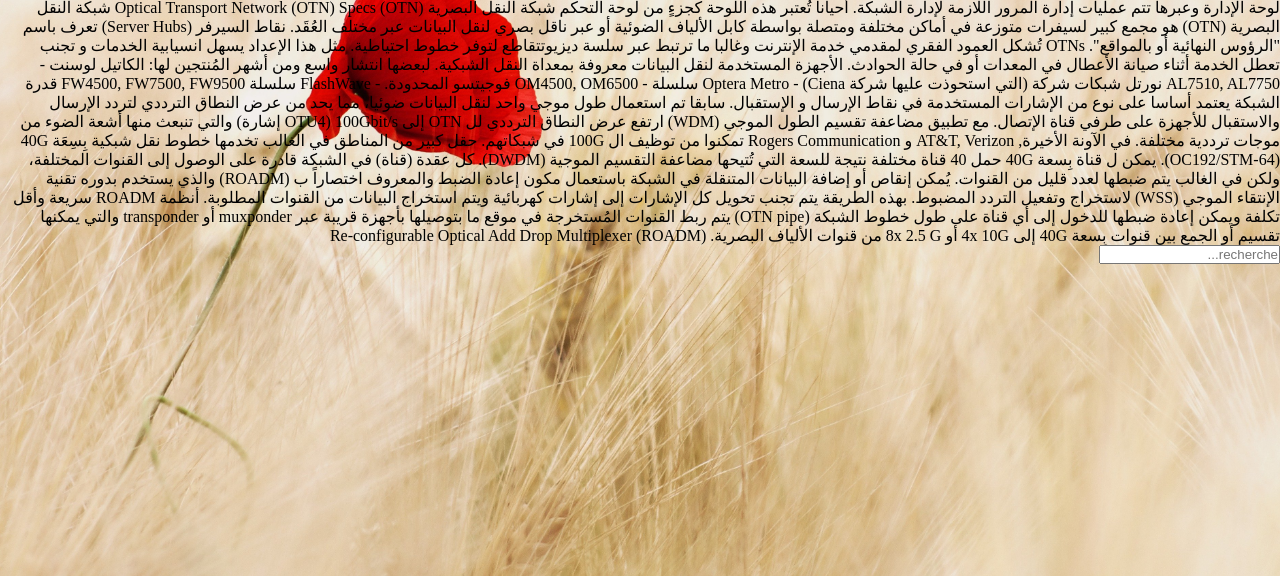
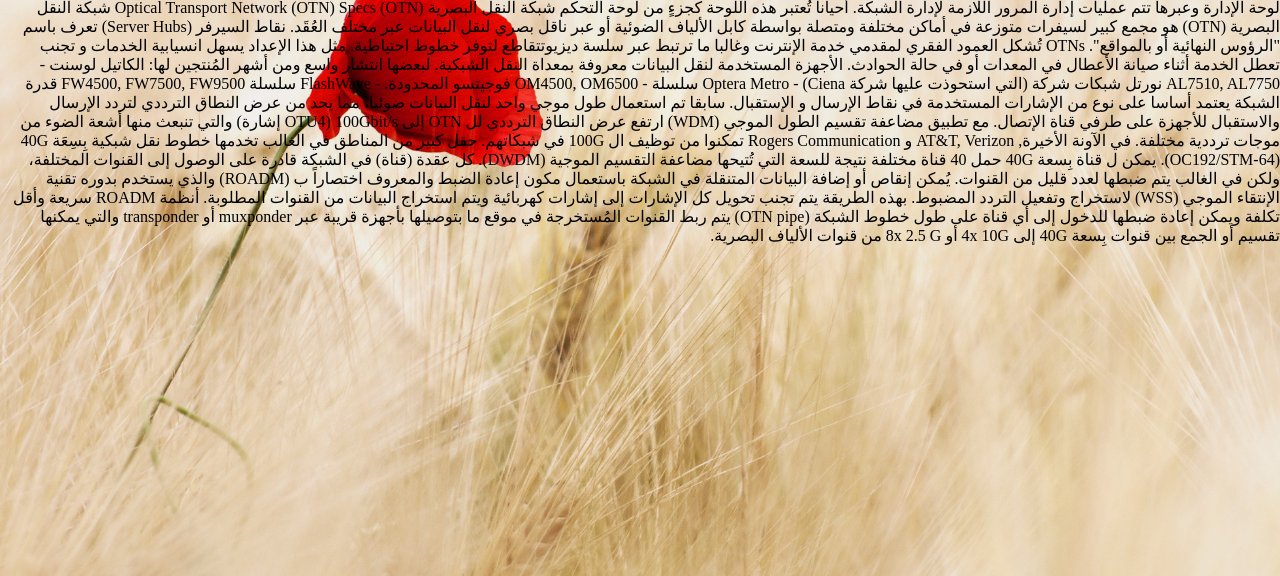
Before and after one commit to salhi97/netlify-tuto, a plain HTML site: page شبكة الاتصال.html in a window 1280 px wide. Shown: the part 224-800 px from the top of the page. Drawn offline with Linux system fonts and the light colour scheme.

Commit message:
6eme commit

```diff
--- a/شبكة الاتصال.html
+++ b/شبكة الاتصال.html
@@ -54,11 +54,8 @@ Optical Transport Network (OTN) Specs
 
 يتم ربط القنوات المُستخرجة في موقع ما بتوصيلها بأجهزة قريبة عبر muxponder أو transponder والتي يمكنها تقسيم أو الجمع بين قنوات بِسعة 40G إلى 4x 10G  أو 8x 2.5 G من قنوات الألياف البصرية.
 
-Re-configurable Optical Add Drop Multiplexer (ROADM)
 
-<form>
-	<input type="search" id="search" name="search" placeholder="recherche..."/>
-</form>
+
 
 </body>
 </html>
```
